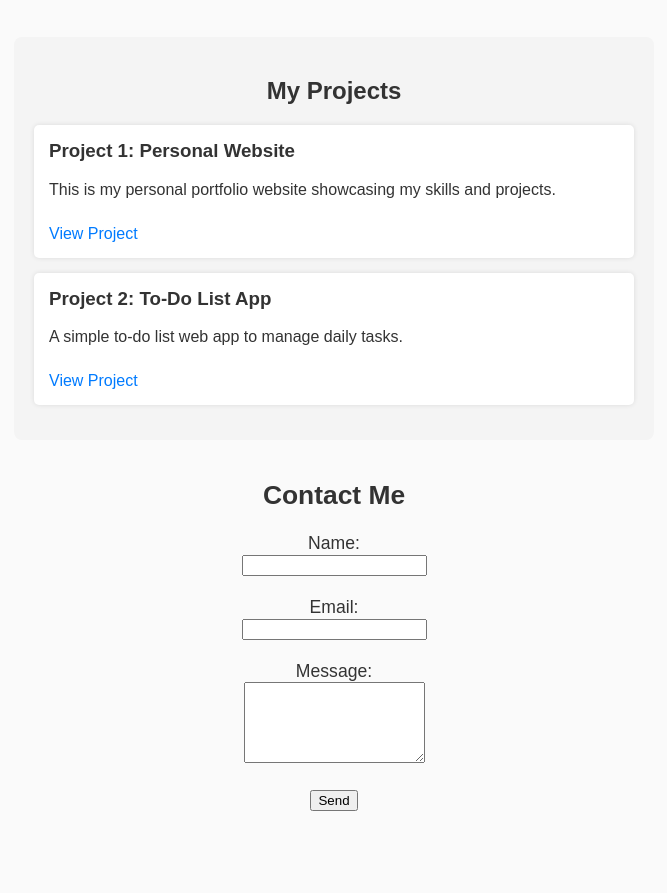
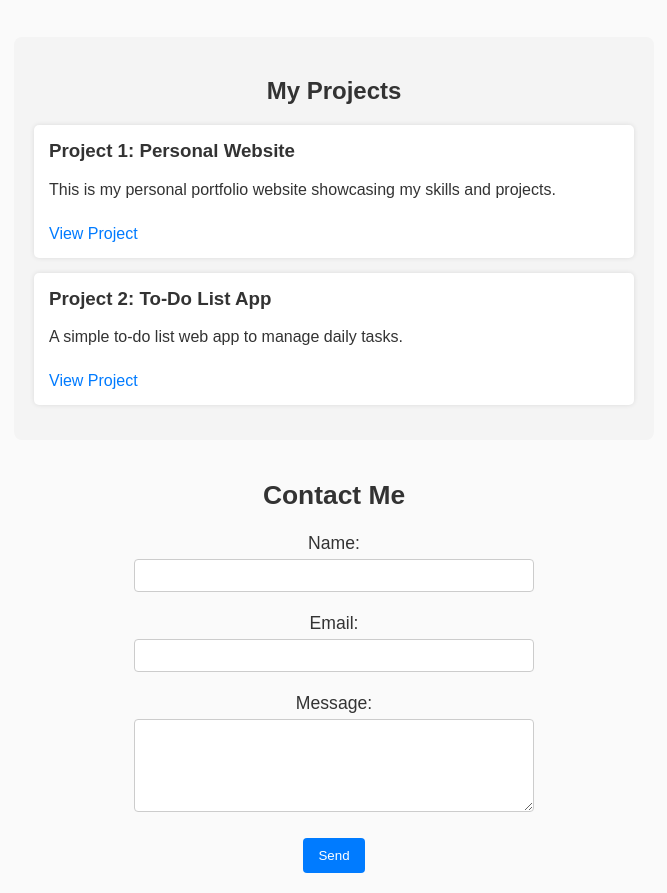
Before and after one commit to amankumar63860862-lgtm/Portfolio-, a plain HTML site: page index.html in a window 1280 px wide. Shown: the part 101-994 px from the top of the page, without its empty margins (306-973 px from the left). Before the commit the page ends 932 px from the top, so only its background shows below. Drawn offline with Linux system fonts and the light colour scheme.

Commit message:
Add files via upload

```diff
--- a/style.css
+++ b/style.css
@@ -50,3 +50,36 @@ header {
   text-align: center;
   font-size: 1.1em;
 }
+form {
+  max-width: 400px;
+  margin: 0 auto;
+}
+
+input, textarea {
+  width: 100%;
+  padding: 8px;
+  margin-top: 5px;
+  border-radius: 4px;
+  border: 1px solid #ccc;
+  box-sizing: border-box;
+}
+
+button {
+  background-color: #007bff;
+  color: white;
+  padding: 10px 15px;
+  border: none;
+  border-radius: 4px;
+  cursor: pointer;
+}
+
+button:hover {
+  background-color: #0056b3;
+}
+
+#msg {
+  color: green;
+  text-align: center;
+  margin-top: 10px;
+  font-weight: bold;
+}
```
